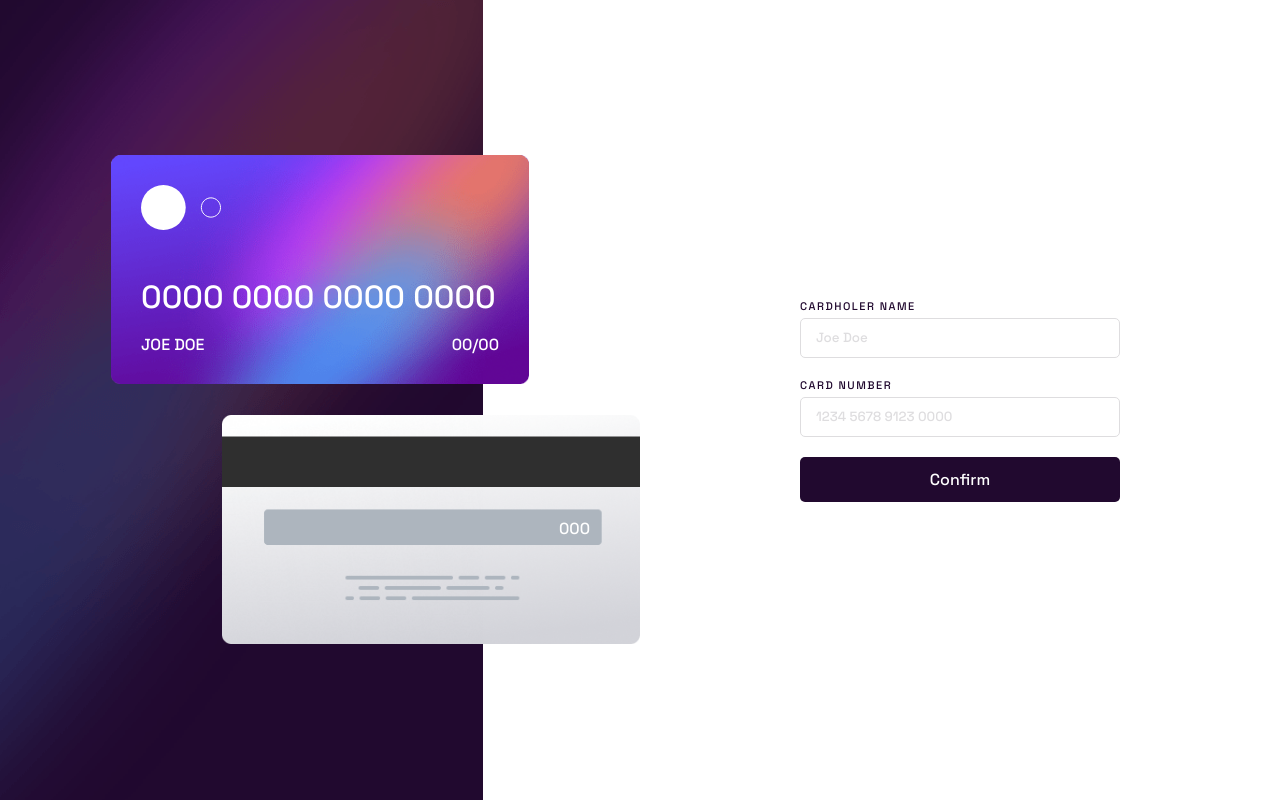
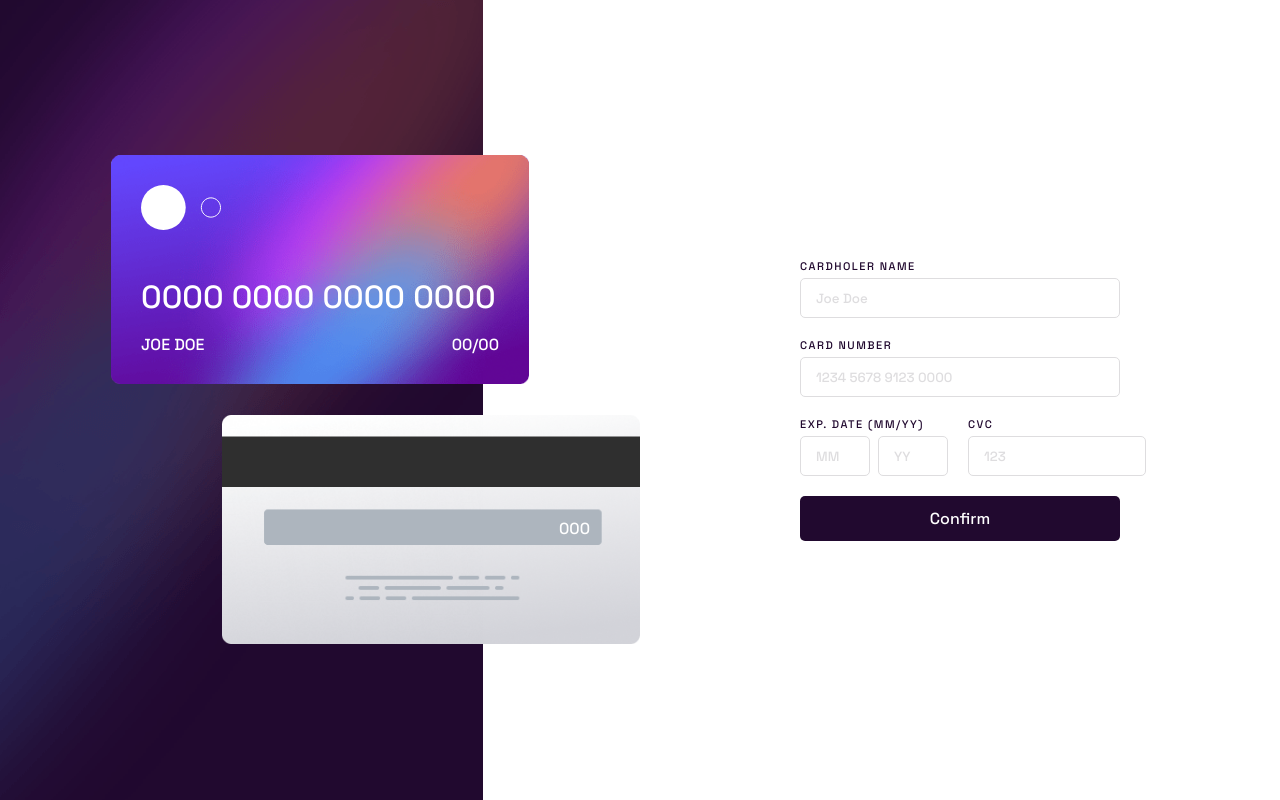
Before and after one commit to lucasfeklein/card-form, a React (Vite) app: page / in a window 1280 px wide. Built offline with nearby package versions, Linux system fonts and the light colour scheme.

Commit message:
inputs styles

```diff
--- a/src/App.tsx
+++ b/src/App.tsx
@@ -24,6 +24,42 @@ function App() {
             CARD NUMBER
             <input type="number" placeholder="1234 5678 9123 0000" />
           </label>
+          <div style={{ display: "flex", gap: "20px" }}>
+            <div>
+              <label className="label-container">
+                EXP. DATE (MM/YY)
+                <div
+                  style={{
+                    display: "flex",
+                    gap: "8px",
+                  }}
+                >
+                  <input
+                    style={{ width: "70px" }}
+                    type="number"
+                    placeholder="MM"
+                  />
+                  <input
+                    style={{ width: "70px" }}
+                    type="number"
+                    placeholder="YY"
+                  />
+                </div>
+              </label>
+            </div>
+            <div
+              style={{
+                display: "flex",
+                gap: "8px",
+                flex: "1",
+              }}
+            >
+              <label style={{ width: "100%" }} className="label-container">
+                CVC
+                <input type="number" placeholder="123" />
+              </label>
+            </div>
+          </div>
           <button>Confirm</button>
         </div>
       </div>
--- a/src/index.css
+++ b/src/index.css
@@ -115,4 +115,5 @@ button {
   border-radius: 5px;
   font-family: "Space Grotesk", sans-serif;
   font-size: 16px;
+  cursor: pointer;
 }
```
